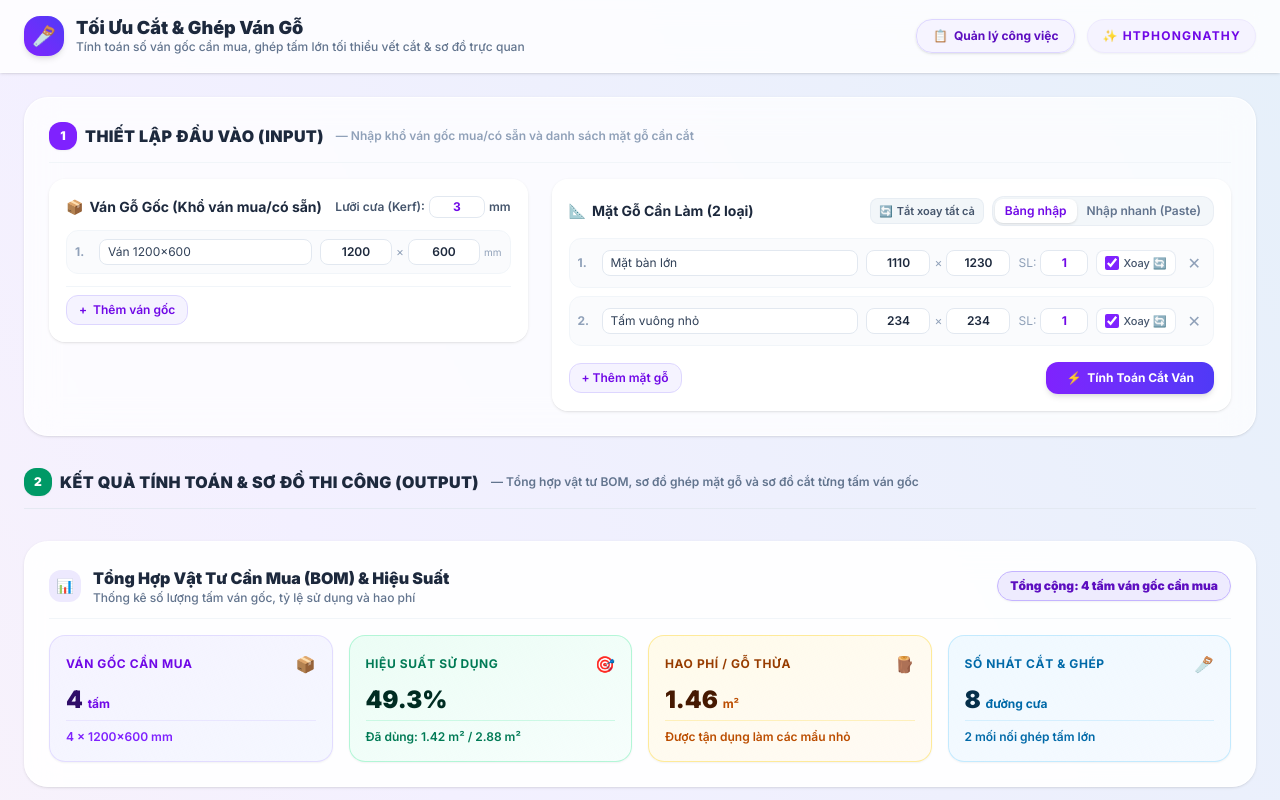
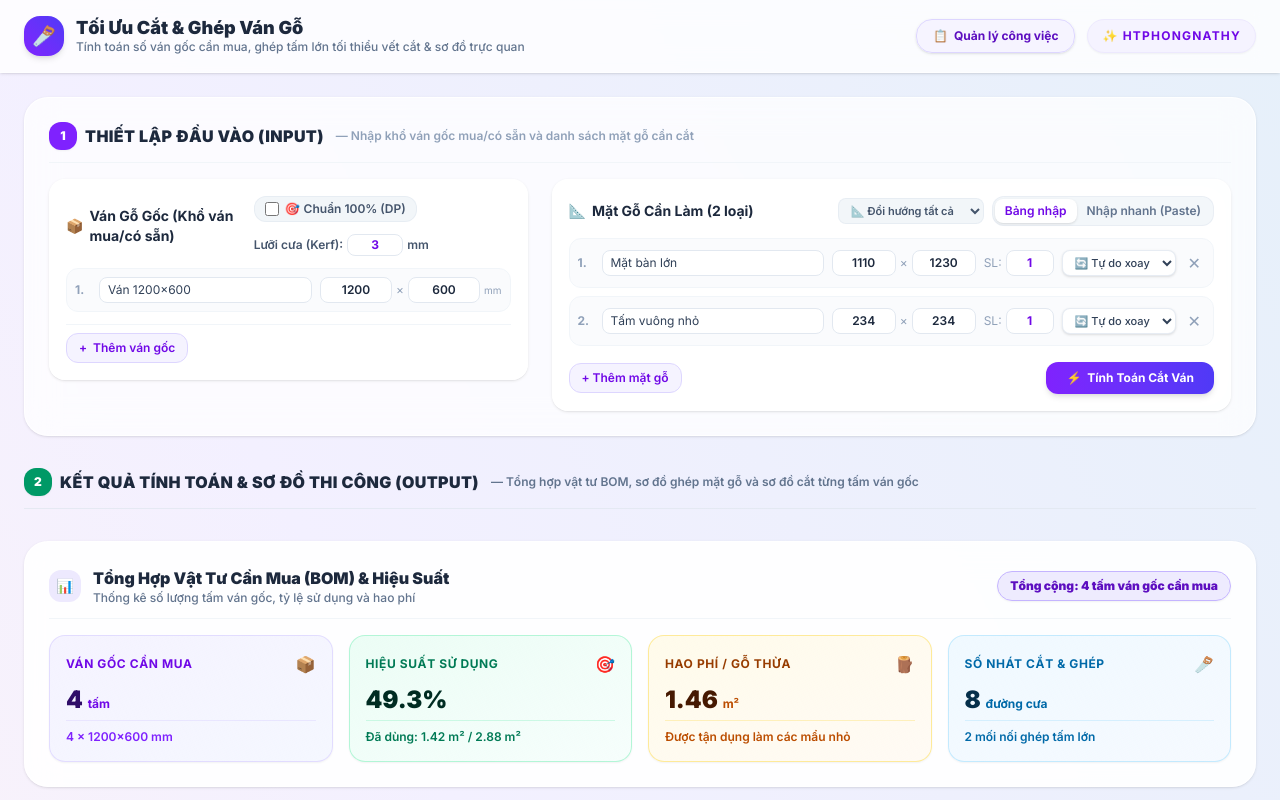
Before and after one commit to htphong0909/TaskManagementWeb, a Next.js app: page /wood-cut in a window 1280 px wide. Shown: the top 800 px of the page. Built offline with nearby package versions, Linux system fonts and the light colour scheme.

Commit message:
feat(wood-cut): add 3-way orientation select and exact DP algorithm toggle to UI

```diff
--- a/src/app/wood-cut/page.tsx
+++ b/src/app/wood-cut/page.tsx
@@ -4,6 +4,7 @@ import React, { useState, useEffect } from "react";
 import Link from "next/link";
 import { StockSheetInput, RequiredPieceInput, CalculationConfig, CalculationResult } from "@/types/woodCut";
 import { calculateWoodCut } from "@/lib/woodCuttingOptimizer";
+import { solveGroundTruthDP } from "@/lib/cp/dpGroundTruthOptimizer";
 import StockSheetForm from "@/components/wood-cut/StockSheetForm";
 import RequiredPiecesForm from "@/components/wood-cut/RequiredPiecesForm";
 import WoodCutSummary from "@/components/wood-cut/WoodCutSummary";
@@ -17,13 +18,14 @@ const INITIAL_STOCK: StockSheetInput[] = [
 ];
 
 const INITIAL_PIECES: RequiredPieceInput[] = [
-  { id: "p-1", name: "Mặt bàn lớn", length: 1110, width: 1230, quantity: 1, allowRotation: true },
-  { id: "p-2", name: "Tấm vuông nhỏ", length: 234, width: 234, quantity: 1, allowRotation: true },
+  { id: "p-1", name: "Mặt bàn lớn", length: 1110, width: 1230, quantity: 1, orientation: "auto", allowRotation: true },
+  { id: "p-2", name: "Tấm vuông nhỏ", length: 234, width: 234, quantity: 1, orientation: "auto", allowRotation: true },
 ];
 
 const INITIAL_CONFIG: CalculationConfig = {
   kerf: 3,
   minSubPieceSize: 50,
+  useExactDP: false,
 };
 
 export default function WoodCutPage() {
@@ -63,8 +65,17 @@ export default function WoodCutPage() {
   }, [stockSheets, pieces, config]);
 
   const handleCalculate = () => {
-    const res = calculateWoodCut(stockSheets, pieces, config);
-    setResult(res);
+    try {
+      const res = config.useExactDP
+        ? solveGroundTruthDP(stockSheets, pieces, config)
+        : calculateWoodCut(stockSheets, pieces, config);
+      setResult(res);
+    } catch (e) {
+      console.error("Lỗi tính toán cắt gỗ:", e);
+      // Fallback Heuristic nếu DP gặp lỗi quá tải
+      const fallback = calculateWoodCut(stockSheets, pieces, config);
+      setResult(fallback);
+    }
   };
 
   // Tính toán tự động khi thay đổi dữ liệu
--- a/src/components/wood-cut/RequiredPiecesForm.tsx
+++ b/src/components/wood-cut/RequiredPiecesForm.tsx
@@ -1,7 +1,7 @@
 "use client";
 
 import React, { useState } from "react";
-import { RequiredPieceInput } from "@/types/woodCut";
+import { RequiredPieceInput, PieceOrientation } from "@/types/woodCut";
 import { parseRequiredPiecesText, formatPiecesToText } from "@/lib/woodCutParser";
 import NumericInput from "./NumericInput";
 
@@ -25,6 +25,7 @@ export default function RequiredPiecesForm({ pieces, setPieces, onCalculate }: P
         length: 500,
         width: 300,
         quantity: 1,
+        orientation: "auto",
         allowRotation: true,
       },
     ]);
@@ -32,6 +33,10 @@ export default function RequiredPiecesForm({ pieces, setPieces, onCalculate }: P
 
   const handleUpdate = (id: string, field: keyof RequiredPieceInput, val: any) => {
     setPieces(pieces.map((p) => (p.id === id ? { ...p, [field]: val } : p)));
+  };
+
+  const handleUpdateMultiple = (id: string, updates: Partial<RequiredPieceInput>) => {
+    setPieces(pieces.map((p) => (p.id === id ? { ...p, ...updates } : p)));
   };
 
   const handleRemove = (id: string) => {
@@ -54,11 +59,14 @@ export default function RequiredPiecesForm({ pieces, setPieces, onCalculate }: P
     setMode("batch");
   };
 
-  const allRotated = pieces.length > 0 && pieces.every((p) => p.allowRotation !== false);
-
-  const handleToggleAllRotation = () => {
-    const nextState = !allRotated;
-    setPieces(pieces.map((p) => ({ ...p, allowRotation: nextState })));
+  const handleSetAllOrientation = (orient: PieceOrientation) => {
+    setPieces(
+      pieces.map((p) => ({
+        ...p,
+        orientation: orient,
+        allowRotation: orient === "auto",
+      }))
+    );
   };
 
   return (
@@ -68,22 +76,31 @@ export default function RequiredPiecesForm({ pieces, setPieces, onCalculate }: P
         <h2 className="text-sm font-bold text-slate-800 flex items-center gap-1.5">
           <span>📐</span> Mặt Gỗ Cần Làm ({pieces.length} loại)
         </h2>
-        <div className="flex items-center gap-2">
+        <div className="flex items-center gap-2 flex-wrap sm:flex-nowrap">
           {mode === "table" && pieces.length > 0 && (
-            <button
-              type="button"
-              onClick={handleToggleAllRotation}
-              className="text-[11px] font-semibold text-slate-600 hover:text-violet-700 bg-slate-100/90 hover:bg-slate-200/80 px-2 py-1 rounded-lg transition-all flex items-center gap-1 border border-slate-200/60"
-              title={allRotated ? "Khóa hướng vân gỗ cho tất cả (không xoay)" : "Cho phép xoay 90 độ tất cả để tối ưu ván"}
+            <select
+              onChange={(e) => {
+                if (e.target.value) {
+                  handleSetAllOrientation(e.target.value as PieceOrientation);
+                  e.target.value = "";
+                }
+              }}
+              defaultValue=""
+              aria-label="Đặt hướng cho tất cả"
+              className="text-[11px] font-semibold text-slate-600 hover:text-violet-700 bg-slate-100/90 hover:bg-slate-200/80 px-2 py-1 rounded-lg transition-all border border-slate-200/60 outline-none cursor-pointer"
+              title="Đặt hướng cho tất cả các tấm"
             >
-              <span>🔄</span> {allRotated ? "Tắt xoay tất cả" : "Bật xoay tất cả"}
-            </button>
+              <option value="" disabled>📐 Đổi hướng tất cả</option>
+              <option value="auto">🔄 Tất cả tự do xoay</option>
+              <option value="vertical">↕️ Tất cả để dọc</option>
+              <option value="horizontal">↔️ Tất cả để ngang</option>
+            </select>
           )}
           <div className="flex items-center bg-slate-100/80 p-0.5 rounded-xl border border-slate-200/60">
             <button
               type="button"
               onClick={() => setMode("table")}
-              className={`px-2.5 py-1 text-xs font-semibold rounded-lg transition-all ${
+              className={`px-2.5 py-1 text-xs font-semibold rounded-lg transition-all cursor-pointer ${
                 mode === "table" ? "bg-white text-violet-700 shadow-sm" : "text-slate-500 hover:text-slate-800"
               }`}
             >
@@ -92,7 +109,7 @@ export default function RequiredPiecesForm({ pieces, setPieces, onCalculate }: P
             <button
               type="button"
               onClick={handleOpenBatch}
-              className={`px-2.5 py-1 text-xs font-semibold rounded-lg transition-all ${
+              className={`px-2.5 py-1 text-xs font-semibold rounded-lg transition-all cursor-pointer ${
                 mode === "batch" ? "bg-white text-violet-700 shadow-sm" : "text-slate-500 hover:text-slate-800"
               }`}
             >
@@ -105,13 +122,13 @@ export default function RequiredPiecesForm({ pieces, setPieces, onCalculate }: P
       {mode === "batch" ? (
         <div className="space-y-2">
           <p className="text-xs text-slate-500">
-            Dán danh sách kích thước (mỗi dòng một tấm, định dạng <code>1110, 1230</code> hoặc <code>234x234 x2 !r</code> để khóa vân gỗ):
+            Dán danh sách kích thước (mỗi dòng một tấm, vd: <code>1110, 1230</code> hoặc <code>234x234 x2 !doc</code>, <code>400x1250 !ngang</code>, <code>500x600 !xoay</code>):
           </p>
           <textarea
             rows={7}
             value={batchText}
             onChange={(e) => setBatchText(e.target.value)}
-            placeholder="1110, 1230&#10;234, 234&#10;500x600 x2 !r"
+            placeholder="1110, 1230&#10;234, 234 x2 !doc&#10;500x600 !ngang&#10;400, 1830, 2 !xoay"
             className="w-full p-2.5 bg-white border border-slate-200 rounded-xl text-xs font-mono text-slate-800 outline-none focus:border-violet-400 focus:ring-2 focus:ring-violet-200/50"
           />
           {batchErrors.length > 0 && (
@@ -125,14 +142,14 @@ export default function RequiredPiecesForm({ pieces, setPieces, onCalculate }: P
             <button
               type="button"
               onClick={() => setMode("table")}
-              className="px-3 py-1.5 text-xs text-slate-600 hover:bg-slate-100 rounded-xl transition-all"
+              className="px-3 py-1.5 text-xs text-slate-600 hover:bg-slate-100 rounded-xl transition-all cursor-pointer"
             >
               Hủy
             </button>
             <button
               type="button"
               onClick={handleApplyBatch}
-              className="px-4 py-1.5 text-xs font-bold text-white bg-violet-600 hover:bg-violet-700 rounded-xl transition-all shadow-sm"
+              className="px-4 py-1.5 text-xs font-bold text-white bg-violet-600 hover:bg-violet-700 rounded-xl transition-all shadow-sm cursor-pointer"
             >
               Áp dụng vào bảng
             </button>
@@ -185,25 +202,31 @@ export default function RequiredPiecesForm({ pieces, setPieces, onCalculate }: P
                   ariaLabel={`Số lượng ${p.name}`}
                 />
               </div>
-              <label
-                className="flex items-center gap-1 cursor-pointer select-none text-[11px] font-medium text-slate-600 hover:text-violet-700 bg-white px-2 py-1 rounded-lg border border-slate-200/80"
-                title="Cho phép xoay 90° (bỏ tick để giữ đúng chiều vân gỗ)"
+
+              {/* 3-Way Orientation Dropdown (Option A) */}
+              <select
+                value={p.orientation || (p.allowRotation === false ? "vertical" : "auto")}
+                onChange={(e) => {
+                  const orient = e.target.value as PieceOrientation;
+                  handleUpdateMultiple(p.id, {
+                    orientation: orient,
+                    allowRotation: orient === "auto",
+                  });
+                }}
+                aria-label={`Hướng đặt ${p.name}`}
+                className="text-[11px] font-medium text-slate-700 bg-white px-2 py-1 rounded-lg border border-slate-200/80 outline-none focus:border-violet-400 cursor-pointer shadow-sm"
+                title="Định hướng đặt tấm trên ván (để dọc, để ngang hoặc tự do xoay)"
               >
-                <input
-                  type="checkbox"
-                  checked={p.allowRotation !== false}
-                  onChange={(e) => handleUpdate(p.id, "allowRotation", e.target.checked)}
-                  aria-label={`Cho phép xoay 90° ${p.name}`}
-                  className="w-3.5 h-3.5 rounded border-slate-300 text-violet-600 focus:ring-violet-400 accent-violet-600 cursor-pointer"
-                />
-                <span>Xoay 🔄</span>
-              </label>
+                <option value="auto">🔄 Tự do xoay</option>
+                <option value="vertical">↕️ Để dọc</option>
+                <option value="horizontal">↔️ Để ngang</option>
+              </select>
 
               {pieces.length > 1 && (
                 <button
                   type="button"
                   onClick={() => handleRemove(p.id)}
-                  className="text-slate-400 hover:text-red-500 p-1 rounded-lg transition-colors"
+                  className="text-slate-400 hover:text-red-500 p-1 rounded-lg transition-colors cursor-pointer"
                   title="Xóa dòng"
                 >
                   ✕
@@ -216,7 +239,7 @@ export default function RequiredPiecesForm({ pieces, setPieces, onCalculate }: P
             <button
               type="button"
               onClick={handleAddRow}
-              className="text-xs font-semibold text-violet-700 hover:text-violet-900 bg-violet-50 hover:bg-violet-100 px-3 py-1.5 rounded-xl border border-violet-200 transition-all flex items-center gap-1"
+              className="text-xs font-semibold text-violet-700 hover:text-violet-900 bg-violet-50 hover:bg-violet-100 px-3 py-1.5 rounded-xl border border-violet-200 transition-all flex items-center gap-1 cursor-pointer"
             >
               + Thêm mặt gỗ
             </button>
--- a/src/components/wood-cut/StockSheetForm.tsx
+++ b/src/components/wood-cut/StockSheetForm.tsx
@@ -39,7 +39,26 @@ export default function StockSheetForm({ stockSheets, setStockSheets, config, se
         <h2 className="text-sm font-bold text-slate-800 flex items-center gap-1.5">
           <span>📦</span> Ván Gỗ Gốc (Khổ ván mua/có sẵn)
         </h2>
-        <div className="flex items-center gap-2">
+        <div className="flex items-center gap-3 flex-wrap">
+          <label
+            className={`flex items-center gap-1.5 cursor-pointer select-none text-xs font-semibold px-2.5 py-1 rounded-xl border transition-all ${
+              config.useExactDP
+                ? "bg-amber-100 text-amber-900 border-amber-300 shadow-sm"
+                : "bg-slate-100/90 text-slate-600 hover:bg-slate-200/80 border-slate-200/60"
+            }`}
+            title="Sử dụng thuật toán Quy hoạch động (DP) để tìm số ván ít nhất tuyệt đối (100% chuẩn toán học)"
+          >
+            <input
+              type="checkbox"
+              checked={config.useExactDP === true}
+              onChange={(e) => setConfig({ ...config, useExactDP: e.target.checked })}
+              aria-label="Dùng thuật toán chính xác DP"
+              className="w-3.5 h-3.5 rounded border-slate-300 text-amber-600 focus:ring-amber-400 accent-amber-600 cursor-pointer"
+            />
+            <span className="flex items-center gap-1">
+              <span>🎯</span> Chuẩn 100% (DP)
+            </span>
+          </label>
           <label className="text-xs text-slate-600 font-semibold flex items-center gap-1">
             Lưỡi cưa (Kerf):
             <NumericInput
```
Also changed, not shown: 1 other file (tests, documents, lock files or other folders).
